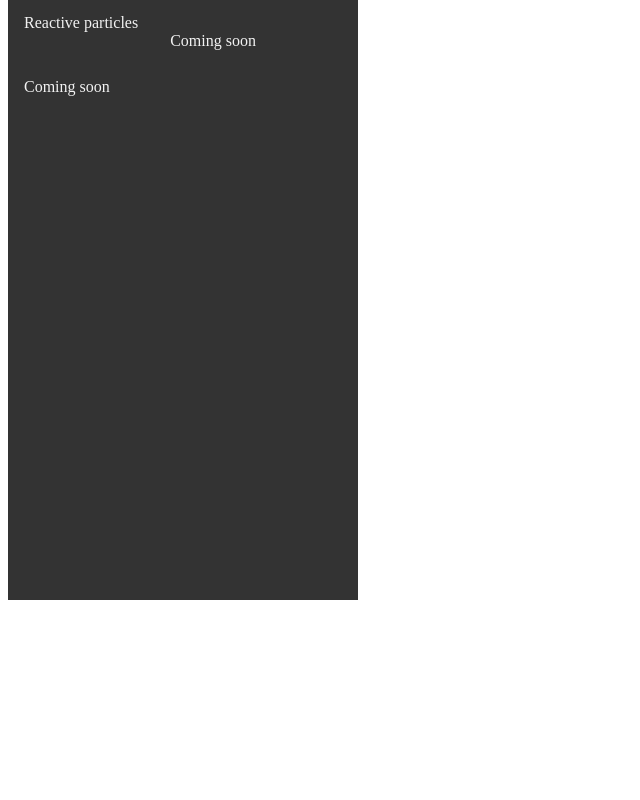
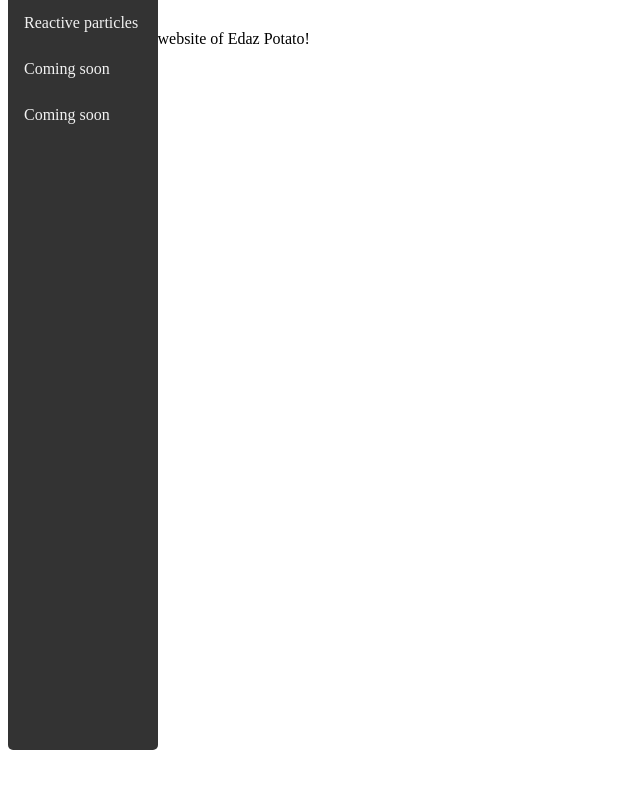
Before and after one commit to edazpotato/edazpotato.github.io, a PHP site: page / in a window 1280 px wide. Shown: the whole page, without its empty margins (0-640 px from the left). Run offline with PHP 8.4, Linux system fonts and the light colour scheme.

Commit message:
Update homepage-style.css

```diff
--- a/homepage-style.css
+++ b/homepage-style.css
@@ -3,8 +3,9 @@
   background-color: #333;
   position: fixed; /* Set the navbar to fixed position */
   top: 0; /* Position the navbar at the top of the page */
-  width: 350px;
-  height: 75%;
+  width: 150px;
+  height: 750px;
+  border-radius: 0px 0px 5px 5px;
 }
 
 /* Links inside the navbar */
@@ -12,7 +13,6 @@
   float: left;
   display: block;
   color: #f2f2f2;
-  text-align: center;
   padding: 14px 16px;
   text-decoration: none;
 }
```
